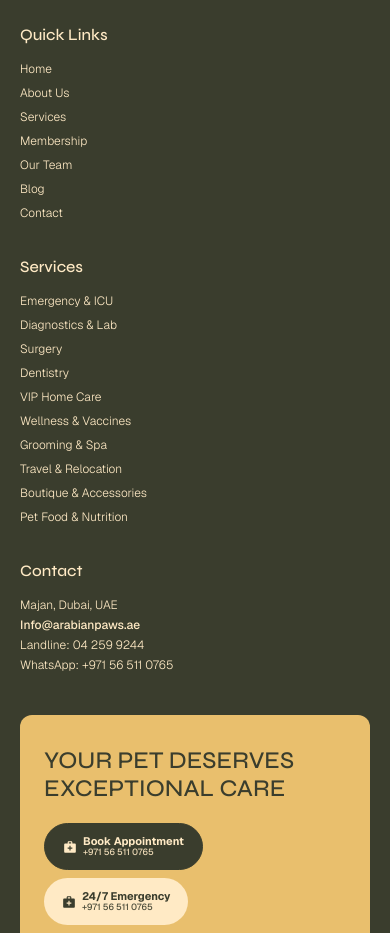
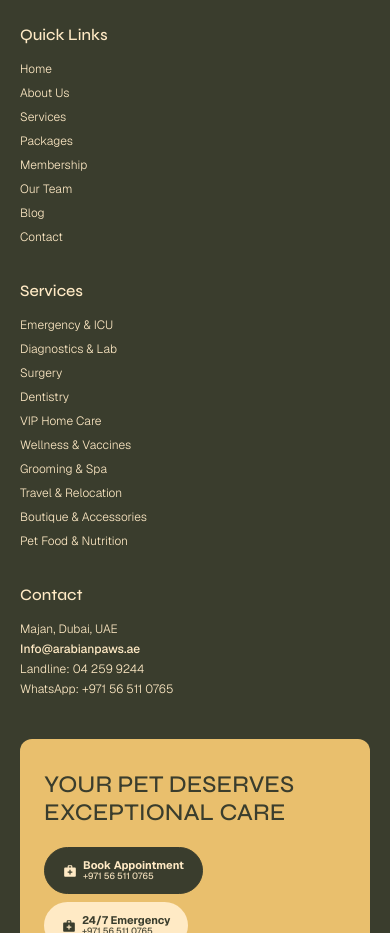
Before and after one commit to arabian-paws/arabian-paw, a Next.js app: page /services/boutique in a window 390 px wide. Shown: the part 10680-11613 px from the top of the page. Built offline with nearby package versions, Linux system fonts and the light colour scheme.

Commit message:
changes
four partners / aboutus

```diff
--- a/src/components/about-mission.tsx
+++ b/src/components/about-mission.tsx
@@ -80,7 +80,7 @@ export function AboutMission() {
                 The story behind Arabian Paws
               </h2>
               <p className="mt-8 text-[16px] leading-[24px] sm:mt-10 sm:text-[20px] sm:leading-[24px]">
-                Founded by five partners with experience across veterinary care, nursing and clinic
+                Founded by four partners with experience across veterinary care, nursing and clinic
                 administration. The clinic was created to become a respected veterinary name in
                 Dubai, beginning with the communities around Majan.
               </p>
--- a/src/components/footer.tsx
+++ b/src/components/footer.tsx
@@ -15,6 +15,7 @@ const quickLinks: Record<string, string> = {
   Home: "/",
   "About Us": "/about",
   Services: "/services",
+  Packages: "/packages",
   Membership: "/membership",
   "Our Team": "/our-vets",
   Blog: "/blogs",
--- a/src/components/header.tsx
+++ b/src/components/header.tsx
@@ -10,6 +10,8 @@ import { SERVICES } from "@/data/services";
 const links: { href: string; label: string; match?: string; exact?: boolean }[] = [
   { href: "/", label: "Home", match: "/" },
   { href: "/about", label: "About", match: "/about" },
+  { href: "/packages", label: "Packages", match: "/packages" },
+  { href: "/membership", label: "Membership", match: "/membership" },
   { href: "/our-vets", label: "Our Team", match: "/our-vets" },
   { href: "/blogs", label: "Blog", match: "/blogs" },
   { href: "/contact", label: "Contact", match: "/contact" },
--- a/src/components/membership-care-packages.tsx
+++ b/src/components/membership-care-packages.tsx
@@ -1,11 +1,12 @@
 "use client";
 
-import Image from "next/image";
 import { useMemo, useState } from "react";
 import { Frame, PillButton } from "@/components/ui";
 import {
-  CARE_PACKAGES,
+  PACKAGE_SECTIONS,
   carePackageWhatsappUrl,
+  packagesFor,
+  type PackageCategory,
   type PetType,
 } from "@/data/membership";
 
@@ -14,23 +15,24 @@ const PETS: { id: PetType; label: string }[] = [
   { id: "dog", label: "Dog" },
 ];
 
-export function MembershipCarePackages() {
+export function CarePackages({ category }: { category: PackageCategory }) {
+  const section = PACKAGE_SECTIONS.find((item) => item.id === category);
   const [pet, setPet] = useState<PetType>("cat");
-  const packages = useMemo(
-    () => CARE_PACKAGES.filter((item) => item.pet === pet),
-    [pet],
-  );
+  const packages = useMemo(() => packagesFor(category, pet), [category, pet]);
+
+  if (!section) return null;
 
   return (
-    <section id="packages" className="pt-16 lg:pt-[86px]">
+    <section id={category} className="scroll-mt-6 pt-16 lg:pt-[86px]">
       <Frame>
         <div className="mx-auto max-w-[760px] text-center">
-          <h2 className="font-display text-[28px] uppercase leading-[34px] text-olive sm:text-[36px] sm:leading-[40px]">
-            Select your pet &amp; pick the right package
+          <p className="text-[13px] font-bold uppercase tracking-[-0.16px] text-olive-muted">
+            Service
+          </p>
+          <h2 className="mt-2 font-display text-[28px] uppercase leading-[34px] text-olive sm:text-[36px] sm:leading-[40px]">
+            {section.title}
           </h2>
-          <p className="mt-4 text-[16px] leading-[24px] text-olive sm:text-[20px]">
-            Cat and dog packages with consultations, monitoring and aftercare included.
-          </p>
+          <p className="mt-4 text-[16px] leading-[24px] text-olive sm:text-[20px]">{section.intro}</p>
         </div>
 
         <div className="mt-8 flex justify-center">
@@ -57,20 +59,11 @@ export function MembershipCarePackages() {
           {packages.map((pkg) => (
             <article
               key={pkg.id}
-              className="group flex h-full flex-col overflow-hidden rounded-[12px] border border-[#d7d7d7] bg-white transition-all duration-300 hover:-translate-y-1 hover:shadow-[2px_2px_1px_rgba(58,61,45,0.5)]"
+              className="flex h-full flex-col overflow-hidden rounded-[12px] border border-[#d7d7d7] bg-white transition-all duration-300 hover:-translate-y-1 hover:shadow-[2px_2px_1px_rgba(58,61,45,0.5)]"
             >
-              <div className="relative h-[200px] overflow-hidden">
-                <Image
-                  src={pkg.image}
-                  alt={pkg.imageAlt}
-                  fill
-                  className="object-cover object-center transition-transform duration-700 group-hover:scale-105"
-                  sizes="(min-width: 1024px) 400px, 100vw"
-                />
-              </div>
               <div className="flex flex-1 flex-col px-6 py-7">
                 <p className="text-[13px] font-bold uppercase tracking-[-0.16px] text-olive-muted">
-                  {pet === "cat" ? "Cat package" : "Dog package"}
+                  {pet === "cat" ? "Cat" : "Dog"} · {section.title}
                 </p>
                 <h3 className="mt-2 font-display text-[22px] uppercase leading-[26px] text-olive">
                   {pkg.title}
--- /dev/null
+++ b/src/components/packages-hero.tsx
@@ -0,0 +1,57 @@
+import Image from "next/image";
+import { Frame, PillButton } from "@/components/ui";
+import { CARE_INTRO } from "@/data/membership";
+
+export function PackagesHero() {
+  return (
+    <section className="pt-6 lg:pt-[28px]">
+      <Frame>
+        <div
+          className="hero-rise grid items-stretch gap-2 lg:grid-cols-2"
+          style={{ animationDelay: "80ms" }}
+        >
+          <div className="flex flex-col justify-between rounded-[12px] bg-gold px-6 py-10 sm:px-10 sm:py-12 lg:px-[48px] lg:py-[52px]">
+            <div>
+              <p className="font-display text-[18px] uppercase leading-[22px] text-olive sm:text-[22px]">
+                Packages
+              </p>
+              <h1 className="mt-3 font-display text-[32px] uppercase leading-[36px] text-olive sm:text-[46px] sm:leading-[44px]">
+                Health Care
+                <br />
+                Packages
+              </h1>
+              <span className="mt-5 inline-flex rounded-full bg-olive px-4 py-1.5 text-[12px] font-bold tracking-[-0.16px] text-cream">
+                Grand Opening Pricing
+              </span>
+              <p className="mt-6 max-w-[520px] text-[16px] leading-[24px] text-olive sm:text-[18px] sm:leading-[26px]">
+                {CARE_INTRO}
+              </p>
+            </div>
+            <div className="mt-8 flex flex-col items-start gap-3 sm:flex-row sm:flex-wrap">
+              <PillButton href="#surgery" variant="olive" size="sm">
+                Surgery
+              </PillButton>
+              <PillButton href="#dental" variant="cream" size="sm">
+                Dental
+              </PillButton>
+              <PillButton href="/membership" variant="cream" size="sm">
+                View Memberships
+              </PillButton>
+            </div>
+          </div>
+
+          <div className="relative min-h-[280px] overflow-hidden rounded-[12px] sm:min-h-[380px] lg:min-h-0">
+            <Image
+              src="/images/svc/wellness-hero.jpg"
+              alt="Veterinary wellness care at Arabian Paws"
+              fill
+              priority
+              className="object-cover object-center transition-transform duration-700 hover:scale-[1.03]"
+              sizes="(min-width: 1024px) 640px, 100vw"
+            />
+          </div>
+        </div>
+      </Frame>
+    </section>
+  );
+}
--- a/src/data/membership.ts
+++ b/src/data/membership.ts
@@ -5,10 +5,12 @@ function whatsappWithText(message: string) {
 }
 
 export type PetType = "cat" | "dog";
+export type PackageCategory = "surgery" | "dental";
 
 export type CarePackage = {
   id: string;
   pet: PetType;
+  category: PackageCategory;
   title: string;
   price: string;
   priceLabel: string;
@@ -33,7 +35,26 @@ export type MembershipPlan = {
 export type CompareValue = string | boolean;
 
 export const CARE_INTRO =
-  "We've bundled the care pets need most often into straightforward packages, so routine procedures, preventive treatments and ongoing wellness are easier to plan for and priced clearly upfront. Each package includes the consultations, monitoring, and aftercare that come with it, plus a few extras at no cost.";
+  "We've bundled the care pets need most often into straightforward packages, so routine procedures, preventive treatments and ongoing wellness are easier to plan for and priced clearly upfront. Every procedure package includes pre-operative blood testing, plus the consultations, monitoring, and aftercare that come with it.";
+
+export const PACKAGE_SECTIONS: {
+  id: PackageCategory;
+  title: string;
+  intro: string;
+}[] = [
+  {
+    id: "surgery",
+    title: "Surgery",
+    intro:
+      "Spay and castration for cats and dogs. Each package includes pre-operative blood testing. Dog packages are for pets weighing 1 to 10 kg.",
+  },
+  {
+    id: "dental",
+    title: "Dental",
+    intro:
+      "Dental care for cats and dogs. Each package includes pre-operative blood testing. Dog packages are listed by weight, starting at 1 to 10 kg.",
+  },
+];
 
 export const MEMBERSHIP_INTRO =
   "Our three annual memberships bundle grooming, vaccinations, parasite prevention and vet consultations into one plan, with priority booking and a standing discount on clinical procedures.";
@@ -42,6 +63,7 @@ export const CARE_PACKAGES: CarePackage[] = [
   {
     id: "cat-spay",
     pet: "cat",
+    category: "surgery",
     title: "Cat Spaying Package",
     price: "1,000",
     priceLabel: "AED 1,000 + VAT",
@@ -65,6 +87,7 @@ export const CARE_PACKAGES: CarePackage[] = [
   {
     id: "cat-castration",
     pet: "cat",
+    category: "surgery",
     title: "Cat Castration Package",
     price: "700",
     priceLabel: "AED 700 + VAT",
@@ -87,10 +110,12 @@ export const CARE_PACKAGES: CarePackage[] = [
   {
     id: "cat-dental",
     pet: "cat",
-    title: "Small Breed Dental Care Package (1–10 kg)",
+    category: "dental",
+    title: "Cat Dental Care Package",
     price: "1,000",
     priceLabel: "AED 1,000 + VAT",
-    summary: "Suitable for cats and small dog breeds — a full dental procedure with assessment, cleaning and aftercare.",
+    summary:
+      "A full dental procedure for cats, with pre-operative blood testing, assessment, cleaning and aftercare.",
     includes: [
       "Pre-Operative Blood Testing",
       "Pre-Anaesthetic Veterinary Examination",
@@ -109,12 +134,63 @@ export const CARE_PACKAGES: CarePackage[] = [
     imageAlt: "Veterinary dental scaling and polishing",
   },
   {
+    id: "dog-spay",
+    pet: "dog",
+    category: "surgery",
+    title: "Dog Spaying Package (1–10 kg)",
+    price: "1,000",
+    priceLabel: "AED 1,000 + VAT",
+    summary:
+      "A complete spay procedure for female dogs weighing 1 to 10 kg, including pre-operative blood testing.",
+    includes: [
+      "Pre-Surgical Veterinary Consultation",
+      "Comprehensive Physical Examination",
+      "Pre-Operative Blood Testing",
+      "Spay Surgery",
+      "IV Fluid Support During Procedure",
+      "Pain Management",
+      "Post-Operative Medications",
+      "Recovery Monitoring",
+      "Complimentary Follow-Up Examination",
+    ],
+    freeWith: "Surgical Recovery Vest, Nail Trimming, Priority Appointment Access",
+    cta: "Book Dog Spaying",
+    image: "/images/svc/surgery-prep.jpg",
+    imageAlt: "Veterinary team preparing a dog for surgery",
+  },
+  {
+    id: "dog-castration",
+    pet: "dog",
+    category: "surgery",
+    title: "Dog Castration Package (1–10 kg)",
+    price: "700",
+    priceLabel: "AED 700 + VAT",
+    summary:
+      "A complete castration procedure for male dogs weighing 1 to 10 kg, with pre-operative blood testing included.",
+    includes: [
+      "Pre-Operative Blood Testing",
+      "Pre-Operative Veterinary Examination",
+      "Dog Castration Surgery",
+      "General Anaesthesia & Monitoring",
+      "Post-Operative Medication (as prescribed)",
+      "Recovery Monitoring",
+      "Post-Operative Follow-Up",
+      "Post-Surgery Care Instructions",
+    ],
+    freeWith: "Surgical Recovery Vest, Nail Trimming, Priority Appointment Access",
+    cta: "Book Dog Castration",
+    image: "/images/svc/bandage.jpg",
+    imageAlt: "Dog receiving post-operative veterinary care",
+  },
+  {
     id: "dog-dental-small",
     pet: "dog",
+    category: "dental",
     title: "Small Breed Dental Care Package (1–10 kg)",
     price: "1,000",
     priceLabel: "AED 1,000 + VAT",
-    summary: "A full dental procedure for smaller pets, combining assessment, cleaning and aftercare.",
+    summary:
+      "A full dental procedure for dogs weighing 1 to 10 kg, with pre-operative blood testing, assessment, cleaning and aftercare.",
     includes: [
       "Pre-Operative Blood Testing",
       "Pre-Anaesthetic Veterinary Examination",
@@ -135,6 +211,7 @@ export const CARE_PACKAGES: CarePackage[] = [
   {
     id: "dog-dental-medium",
     pet: "dog",
+    category: "dental",
     title: "Medium Breed Dental Care Package (10–20 kg)",
     price: "1,250",
     priceLabel: "AED 1,250 + VAT",
@@ -159,6 +236,7 @@ export const CARE_PACKAGES: CarePackage[] = [
   {
     id: "dog-dental-large",
     pet: "dog",
+    category: "dental",
     title: "Large Breed Dental Care Package (20–30 kg)",
     price: "1,500",
     priceLabel: "AED 1,500 + VAT",
@@ -266,6 +344,29 @@ export const MEMBERSHIP_COMPARE_ROWS: {
   { label: "Discount on Clinical Procedures", values: ["5%", "10%", "15%"] },
 ];
 
+export const PACKAGE_FAQS = [
+  {
+    question: "Do procedure packages include a blood test?",
+    answer:
+      "Yes. Spay, castration and dental packages all include pre-operative blood testing. We do not offer these procedures as a package without a blood test.",
+  },
+  {
+    question: "Are packages separate for cats and dogs?",
+    answer:
+      "Yes. Cat and dog packages are listed separately. Dog spay and castration packages are for pets weighing 1 to 10 kg. Dog dental packages are listed by weight, starting at 1 to 10 kg.",
+  },
+  {
+    question: "Where can I find surgery and dental packages?",
+    answer:
+      "Spay and castration packages are on the Surgery service page. Dental packages are on the Dentistry service page. Both are also listed together on the Packages page.",
+  },
+  {
+    question: "What is Grand Opening pricing?",
+    answer:
+      "Packages are currently launching at Grand Opening pricing. All listed prices are exclusive of VAT. Our team will confirm the final amount when you get in touch.",
+  },
+];
+
 export const MEMBERSHIP_FAQS = [
   {
     question: "What's included in each membership?",
@@ -278,24 +379,32 @@ export const MEMBERSHIP_FAQS = [
       "Memberships combine the care pets need most often into one clear annual price, with extras such as priority appointments and procedure discounts. That makes routine care easier to plan and usually more cost-effective than booking each service separately.",
   },
   {
-    question: "Are healthcare packages and memberships for both cats and dogs?",
-    answer:
-      "Yes. Annual memberships are for cats and dogs. Healthcare packages are grouped by pet: cat spay and castration packages, plus dental packages sized by weight for cats and dogs.",
+    question: "Are memberships for both cats and dogs?",
+    answer: "Yes. Signature Paw, Prestige Paw and Platinum Paw are annual memberships for cats and dogs.",
   },
   {
-    question: "How do I join a membership or book a package?",
+    question: "How do I join a membership?",
     answer:
-      "Use Join a Membership on the plan you want, or Book on a healthcare package. WhatsApp opens with that plan's details so our team can confirm availability and Grand Opening pricing.",
+      "Use Join a Membership on the plan you want. WhatsApp opens with that plan's details so our team can confirm availability.",
   },
   {
-    question: "What is Grand Opening pricing?",
+    question: "Where are the procedure packages?",
     answer:
-      "Packages are currently launching at Grand Opening pricing. All listed prices are exclusive of VAT. Our team will confirm the final amount when you get in touch.",
+      "Spay, castration and dental packages are on the Packages page, and on the Surgery and Dentistry service pages. Every procedure package includes a blood test.",
   },
 ];
 
 function formatList(items: string[]) {
   return items.map((item) => `• ${item}`).join("\n");
+}
+
+export function packagesFor(category: PackageCategory, pet: PetType) {
+  return CARE_PACKAGES.filter(
+    (pkg) =>
+      pkg.category === category &&
+      pkg.pet === pet &&
+      pkg.includes.some((item) => /blood/i.test(item)),
+  );
 }
 
 export function carePackageWhatsappUrl(pkg: CarePackage) {
--- a/src/data/services.ts
+++ b/src/data/services.ts
@@ -245,7 +245,7 @@ export const SERVICES: ServicePageData[] = [
       },
       {
         title: "Routine Spay & Neuter",
-        body: "Spay and neuter procedures are performed with careful surgical planning and advanced anaesthesia monitoring to keep your pet safely monitored throughout the procedure.",
+        body: "Spay and castration packages include pre-operative blood testing, careful surgical planning and advanced anaesthesia monitoring. Cat and dog packages are listed separately, and dog packages are for pets weighing 1 to 10 kg.",
         image: "/images/svc/vaccine-cat.jpg",
         alt: "Cat in a recovery suit during spay and neuter care",
       },
@@ -307,7 +307,7 @@ export const SERVICES: ServicePageData[] = [
     blocks: [
       {
         title: "Ultrasonic Scaling & Polishing",
-        body: "Professional ultrasonic scaling removes plaque and tartar, followed by thorough cleaning and polishing under safe anaesthesia to keep your pet comfortable.",
+        body: "Professional ultrasonic scaling removes plaque and tartar, followed by thorough cleaning and polishing. Dental packages include pre-operative blood testing and are performed under safe anaesthesia.",
         image: "/images/svc/dental-exam.jpg",
         alt: "Veterinarian examining a dachshund’s teeth during dental scaling",
       },
```
Also changed, not shown: src/app/membership/page.tsx (+2 -6 lines), src/app/packages/page.tsx (added, +31 -0 lines), src/app/services/[slug]/page.tsx (+13 -0 lines), src/components/membership-hero.tsx (+8 -5 lines).
